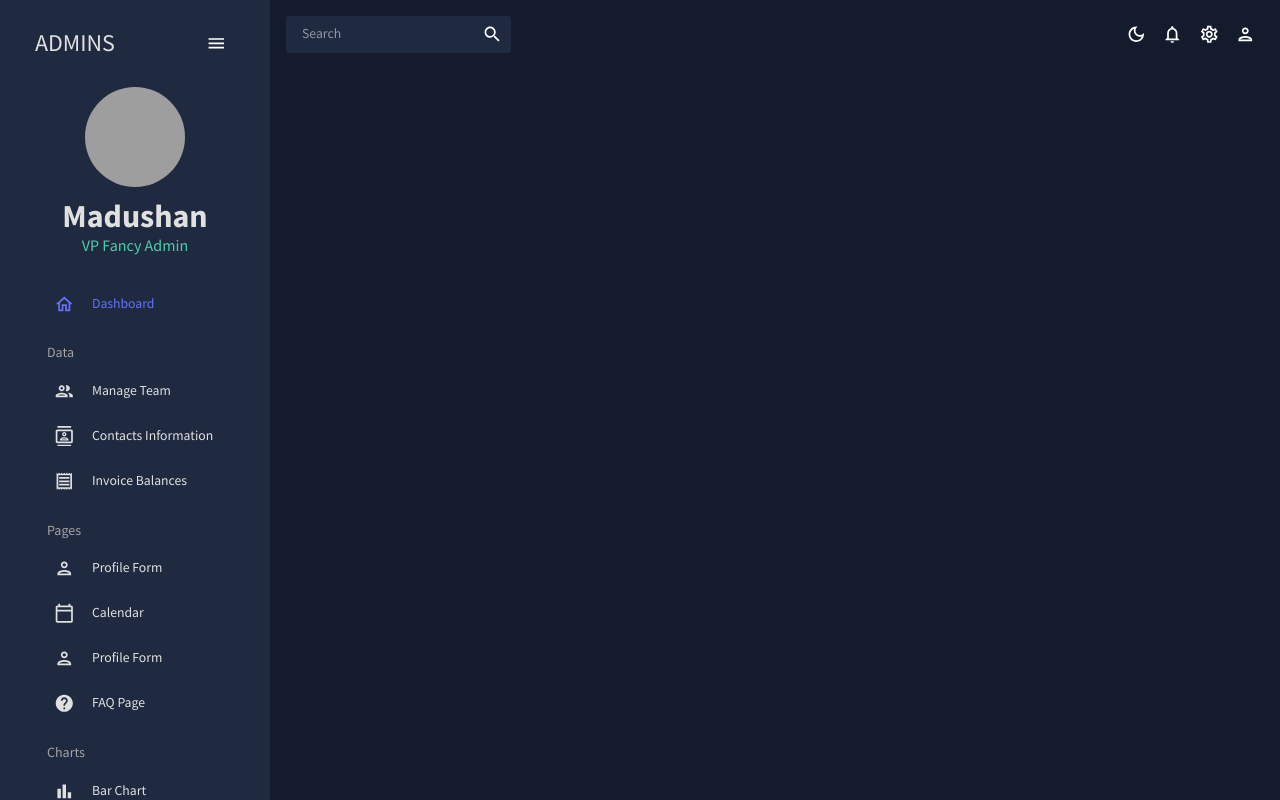
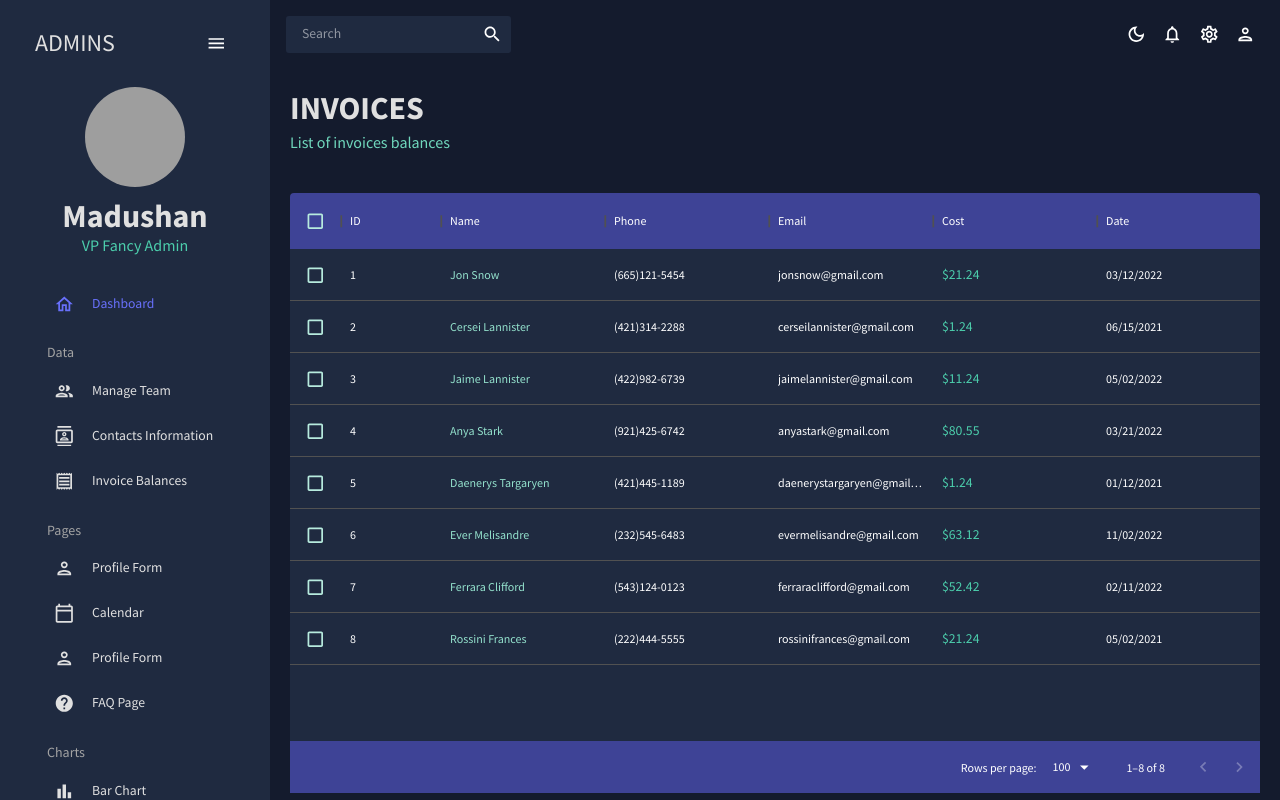
Before and after one commit to Madushan97/Admin-Dashboard, a React (Create React App) app: page /invoices in a window 1280 px wide. Built offline with nearby package versions, Linux system fonts and the light colour scheme; grey boxes are pictures that could not be loaded.

Commit message:
invoice page, contact page

```diff
--- a/src/App.js
+++ b/src/App.js
@@ -6,8 +6,8 @@
 import Sidebar from './scenes/global/Sidebar';
 import Dashboard from './scenes/dashboard';
 import Team from './scenes/team';
-// import Invoices from './scenes/invoices';
-// import Contacts from './scenes/contacts';
+import Invoices from './scenes/invoices/index.jsx';
+import Contacts from './scenes/contacts';
 // import Bar from './scenes/bar';
 // import Form from './scenes/form';
 // import Line from './scenes/line';
@@ -31,8 +31,8 @@
             <Routes>
               <Route path="/" element={<Dashboard />} />
               <Route path="/team" element={<Team />} />
-              {/* <Route path="/contacts" element={<Contacts />} /> */}
-              {/* <Route path="/invoices" element={<Invoices />} /> */}
+              <Route path="/contacts" element={<Contacts />} />
+              <Route path="/invoices" element={<Invoices />} />
               {/* <Route path="/form" element={<Form />} /> */}
               {/* <Route path="/bar" element={<Bar />} /> */}
               {/* <Route path="/pie" element={<Pie />} /> */}
--- /dev/null
+++ b/src/scenes/contacts/index.jsx
@@ -0,0 +1,66 @@
+import { Box, useTheme } from "@mui/material";
+import { DataGrid, GridToolbar } from "@mui/x-data-grid"
+import { tokens } from "../../theme";
+import { mockDataContacts } from '../../data/mockData'
+import Header from '../../components/Header'
+
+
+const Contacts = () => {
+
+    const theme = useTheme();
+    const colors = tokens(theme.palette.mode)
+
+    const columns = [
+        { field: "id", headerName: "ID", flex: 0.5 },
+        { field: "registrarId", headerName: "Registrar ID", flex: 1, cellClassName: "name-column--cell" },
+        { field: "age", headerName: "Age", type: "number", headerAlign: "left", align: "left" },
+        { field: "phone", headerName: "Phone", flex: 1 },
+        { field: "email", headerName: "Email", flex: 1 },
+        { field: "address", headerName: "Address", flex: 1 },
+        { field: "city", headerName: "City", flex: 1 },
+        { field: "zipCode", headerName: "ZipCode", flex: 1 },
+    ]
+
+    return (
+        <Box m="20px">
+            <Header title="CONTACTS" subtitle="List of Contacts for Future Reference" />
+            <Box
+                m="40px 0 0 0"
+                height="75vh"
+                sx={{
+                    "& .MuiDataGrid-root": {
+                        border: "none",
+                    },
+                    "& .MuiDataGrid-cell": {
+                        borderBottom: "none"
+                    },
+                    "& .name-column--cell": {
+                        color: colors.greenAccent[300]
+                    },
+                    "& .MuiDataGrid-columnHeaders": {
+                        backgroundColor: colors.blueAccent[700],
+                        borderBottom: "none"
+                    },
+                    "& .MuiDataGrid-virtualScroller": {
+                        backgroundColor: colors.primary[400]
+                    },
+                    "& .MuiDataGrid-footerContainer": {
+                        borderTop: "none",
+                        backgroundColor: colors.blueAccent[700]
+                    },
+                    "& .MuiDataGrid-toolbarContainer .MuiButton-text": {
+                        color: `${colors.grey[100]} !important`,
+                    },
+                }}
+            >
+                <DataGrid
+                    rows={mockDataContacts}
+                    columns={columns}
+                    components={{ Toolbar: GridToolbar }}
+                />
+            </Box>
+        </Box>
+    )
+}
+
+export default Contacts;
--- /dev/null
+++ b/src/scenes/invoices/index.jsx
@@ -0,0 +1,70 @@
+import { Box, Typography, useTheme } from "@mui/material";
+import { DataGrid } from "@mui/x-data-grid"
+import { tokens } from "../../theme";
+import { mockDataInvoices } from '../../data/mockData'
+import Header from '../../components/Header'
+
+const Invoices = () => {
+
+    const theme = useTheme();
+    const colors = tokens(theme.palette.mode)
+
+    const columns = [
+        { field: "id", headerName: "ID" },
+        { field: "name", headerName: "Name", flex: 1, cellClassName: "name-column--cell" },
+        { field: "phone", headerName: "Phone", flex: 1 },
+        { field: "email", headerName: "Email", flex: 1 },
+        {
+            field: "cost", headerName: "Cost", flex: 1, renderCell: (params) => (
+                <Typography color={colors.greenAccent[500]}>
+                    ${params.row.cost}
+                </Typography>
+            )
+        },
+        { field: "date", headerName: "Date", flex: 1 },
+
+    ]
+
+    return (
+        <Box m="20px">
+            <Header title="INVOICES" subtitle="List of invoices balances" />
+            <Box
+                m="40px 0 0 0"
+                height="75vh"
+                sx={{
+                    "& .MuiDataGrid-root": {
+                        border: "none",
+                    },
+                    "& .MuiDataGrid-cell": {
+                        borderBottom: "none"
+                    },
+                    "& .name-column--cell": {
+                        color: colors.greenAccent[300]
+                    },
+                    "& .MuiDataGrid-columnHeaders": {
+                        backgroundColor: colors.blueAccent[700],
+                        borderBottom: "none"
+                    },
+                    "& .MuiDataGrid-virtualScroller": {
+                        backgroundColor: colors.primary[400]
+                    },
+                    "& .MuiDataGrid-footerContainer": {
+                        borderTop: "none",
+                        backgroundColor: colors.blueAccent[700]
+                    },
+                    "& .MuiCheckbox-root": {
+                        color: `${colors.greenAccent[200]} !important`
+                    }
+                }}
+            >
+                <DataGrid
+                    checkboxSelection
+                    rows={mockDataInvoices}
+                    columns={columns}
+                />
+            </Box>
+        </Box>
+    )
+}
+
+export default Invoices;
```
